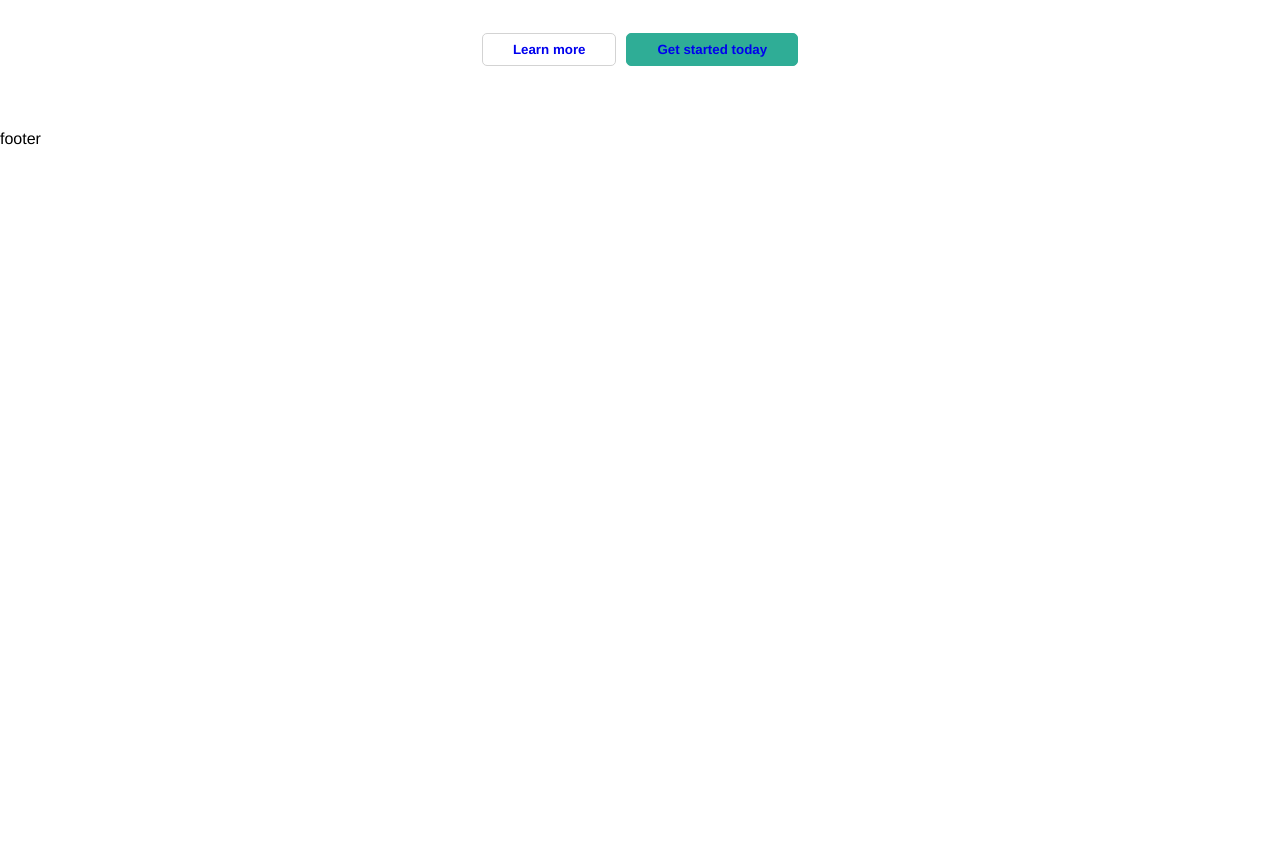
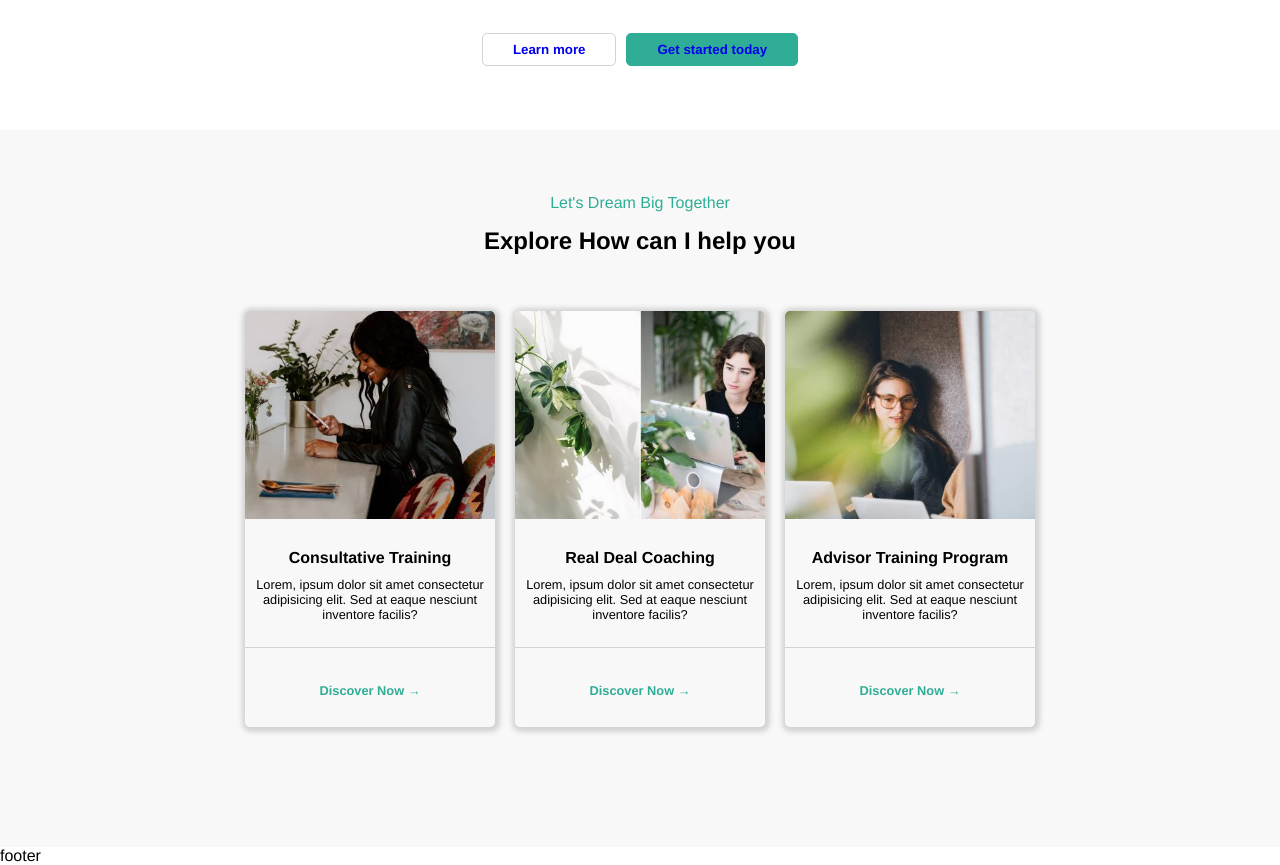
Before and after one commit to alemonacoo/proj-html-vuejs, a Vue app: page / in a window 1280 px wide. Shown: the part 1060-1925 px from the top of the page. Before the commit the page ends 1208 px from the top, so only its background shows below. Built offline with nearby package versions, Linux system fonts and the light colour scheme.

Commit message:
section 3: discover section complete

```diff
--- a/src/components/main/MainComponent.vue
+++ b/src/components/main/MainComponent.vue
@@ -2,28 +2,32 @@
   <main>
     <!-- First Section: Jumbotron -->
     <section>
-      <JumbotronComponent />
+      <JumbotronSection />
     </section>
 
     <!-- Second Section: Features -->
     <section>
-      <FeaturesComponent />
+      <FeaturesSection />
     </section>
 
-    <!-- Third Section: -->
-    <section></section>
+    <!-- Third Section: Discover Section-->
+    <section>
+      <DiscoverSection />
+    </section>
   </main>
 </template>
 
 <script>
-import JumbotronComponent from "@/components/main/organisms/JumbotronComponent.vue";
-import FeaturesComponent from "@/components/main/organisms/FeaturesComponent.vue";
+import JumbotronSection from "@/components/main/organisms/JumbotronSection.vue";
+import FeaturesSection from "@/components/main/organisms/FeaturesSection.vue";
+import DiscoverSection from "@/components/main/organisms/DiscoverSection.vue";
 
 export default {
   name: "MainComponent",
   components: {
-    JumbotronComponent,
-    FeaturesComponent,
+    JumbotronSection,
+    FeaturesSection,
+    DiscoverSection,
   },
 };
 </script>
--- /dev/null
+++ b/src/components/main/molecules/DiscoverCardComponent.vue
@@ -0,0 +1,71 @@
+<template>
+  <div class="discover-card">
+    <img :src="require('@/assets/img/' + img)" alt="" />
+    <div class="text-area">
+      <h4>{{ title }}</h4>
+      <p>{{ description }}</p>
+    </div>
+    <div class="link-area">
+      <strong> <a href="https://google.com">Discover Now &#8594;</a></strong>
+    </div>
+  </div>
+</template>
+
+<script>
+export default {
+  name: "DiscoverCardComponent",
+  props: {
+    img: String,
+    title: String,
+    description: String,
+  },
+};
+</script>
+
+<style lang="scss" scoped>
+.discover-card {
+  @import "@/main.scss";
+  margin: 10px;
+  height: 52vh;
+  width: 250px;
+  box-shadow: 1px 1px 5px 4px lightgrey;
+  border-radius: 5px;
+  overflow: hidden;
+
+  img {
+    object-fit: cover;
+    width: 100%;
+    height: 50%;
+  }
+  .text-area {
+    @include flex-col;
+    text-align: center;
+    gap: 10px;
+    height: 30%;
+    justify-content: center;
+    align-items: center;
+    h4 {
+      font-size: 1rem;
+    }
+    p {
+      font-size: 0.8rem;
+    }
+  }
+  .link-area {
+    @include flex-col;
+    height: 20%;
+    justify-content: center;
+    align-items: center;
+    border-top: solid 0.5px lightgrey;
+
+    a {
+      font-size: 0.8rem;
+      color: $jungle_green;
+      text-decoration: none;
+    }
+    a:visited {
+      color: $jungle_green;
+    }
+  }
+}
+</style>
--- a/src/components/main/molecules/FeatureCardComponent.vue
+++ b/src/components/main/molecules/FeatureCardComponent.vue
@@ -3,7 +3,6 @@
     <div class="img-container">
       <img :src="require('@/assets/img/' + img)" alt="feature_card_img" />
     </div>
-    <!-- <img src="" alt="" /> -->
     <div class="description">
       <h3>{{ title }}</h3>
       <p>{{ description }}</p>
--- /dev/null
+++ b/src/components/main/organisms/DiscoverSection.vue
@@ -0,0 +1,49 @@
+<template>
+  <div class="discover-section">
+    <TitleComponent
+      title="Let's Dream Big Together"
+      description="Explore How can I help you"
+    />
+    <div class="discover-cards-container">
+      <div v-for="card in discoverCards" :key="card.title">
+        <DiscoverCardComponent
+          :title="card.title"
+          :description="card.description"
+          :img="card.img"
+        />
+      </div>
+    </div>
+  </div>
+</template>
+
+<script>
+import TitleComponent from "@/components/main/molecules/TitleComponent.vue";
+import DiscoverCardComponent from "@/components/main/molecules/DiscoverCardComponent.vue";
+import discoverCards from "@/data/discoverCards.json";
+
+export default {
+  name: "DiscoverSection",
+  components: {
+    TitleComponent,
+    DiscoverCardComponent,
+  },
+  data() {
+    return {
+      discoverCards,
+    };
+  },
+};
+</script>
+
+<style lang="scss" scoped>
+@import "@/main.scss";
+.discover-section {
+  background-color: rgb(248, 248, 248);
+  padding: 5%;
+  .discover-cards-container {
+    @include flex-row;
+    justify-content: center;
+    margin: 4% 0%;
+  }
+}
+</style>
--- a/src/components/main/organisms/FeaturesComponent.vue
+++ b/src/components/main/organisms/FeaturesSection.vue
@@ -56,10 +56,10 @@
 <script>
 import ButtonComponent from "@/components/main/atoms/ButtonComponent.vue";
 import FeatureCardComponent from "@/components/main/molecules/FeatureCardComponent.vue";
-import TitleComponent from "@/components/main/atoms/TitleComponent.vue";
+import TitleComponent from "@/components/main/molecules/TitleComponent.vue";
 
 export default {
-  name: "FeaturesComponent",
+  name: "FeaturesSection",
   components: {
     ButtonComponent,
     FeatureCardComponent,
--- a/src/components/main/organisms/JumbotronComponent.vue
+++ b/src/components/main/organisms/JumbotronSection.vue
@@ -26,7 +26,7 @@
 import ButtonComponent from "@/components/main/atoms/ButtonComponent.vue";
 
 export default {
-  name: "JumbotronComponent",
+  name: "JumbotronSection",
   components: {
     ButtonComponent,
   },
--- /dev/null
+++ b/src/data/discoverCards.json
@@ -0,0 +1,17 @@
+[
+  {
+    "title": "Consultative Training",
+    "description": "Lorem, ipsum dolor sit amet consectetur adipisicing elit. Sed at eaque nesciunt inventore facilis?",
+    "img": "home-business-service-slide-01-480x298.jpg"
+  },
+  {
+    "title": "Real Deal Coaching",
+    "description": "Lorem, ipsum dolor sit amet consectetur adipisicing elit. Sed at eaque nesciunt inventore facilis?",
+    "img": "home-business-service-slide-02-480x298.jpg"
+  },
+  {
+    "title": "Advisor Training Program",
+    "description": "Lorem, ipsum dolor sit amet consectetur adipisicing elit. Sed at eaque nesciunt inventore facilis?",
+    "img": "home-business-service-slide-03-480x298.jpg"
+  }
+]
```
Also changed, not shown: src/components/main/molecules/TitleComponent.vue (renamed from src/components/main/atoms/TitleComponent.vue).
